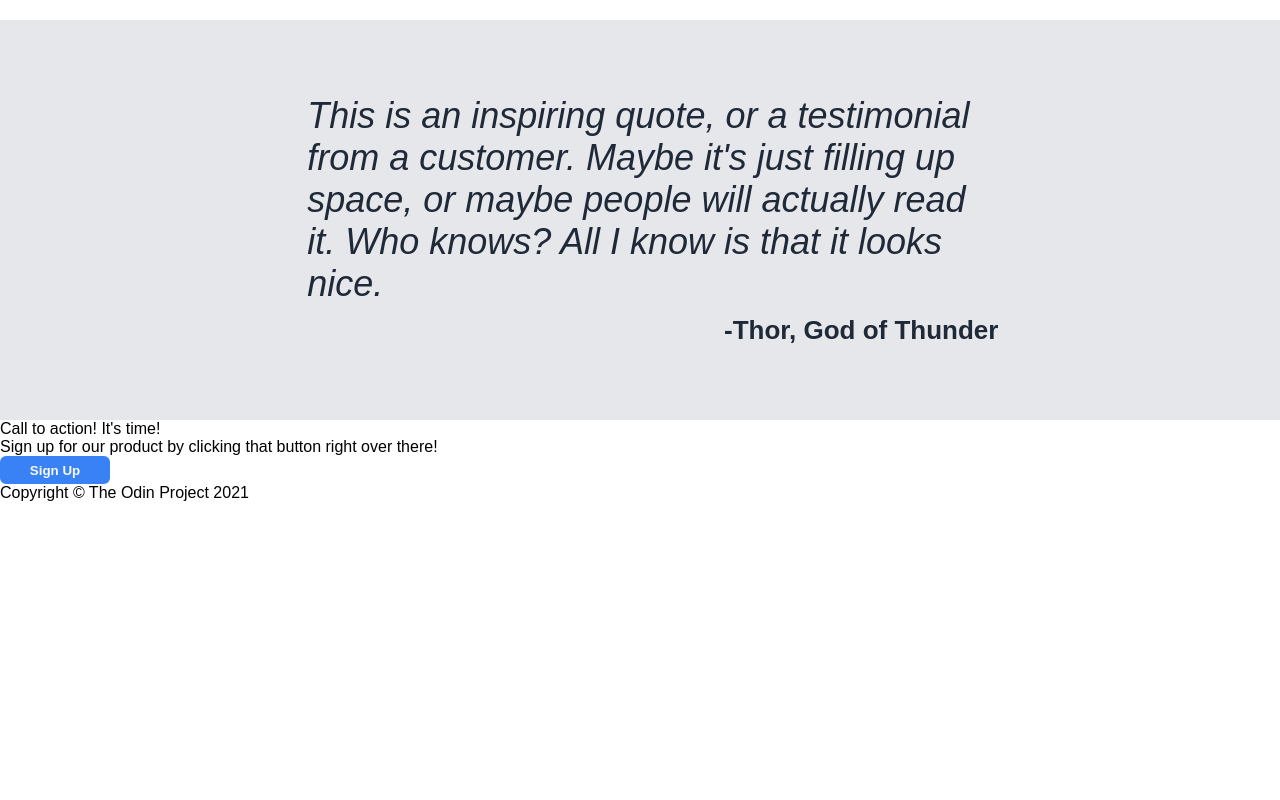
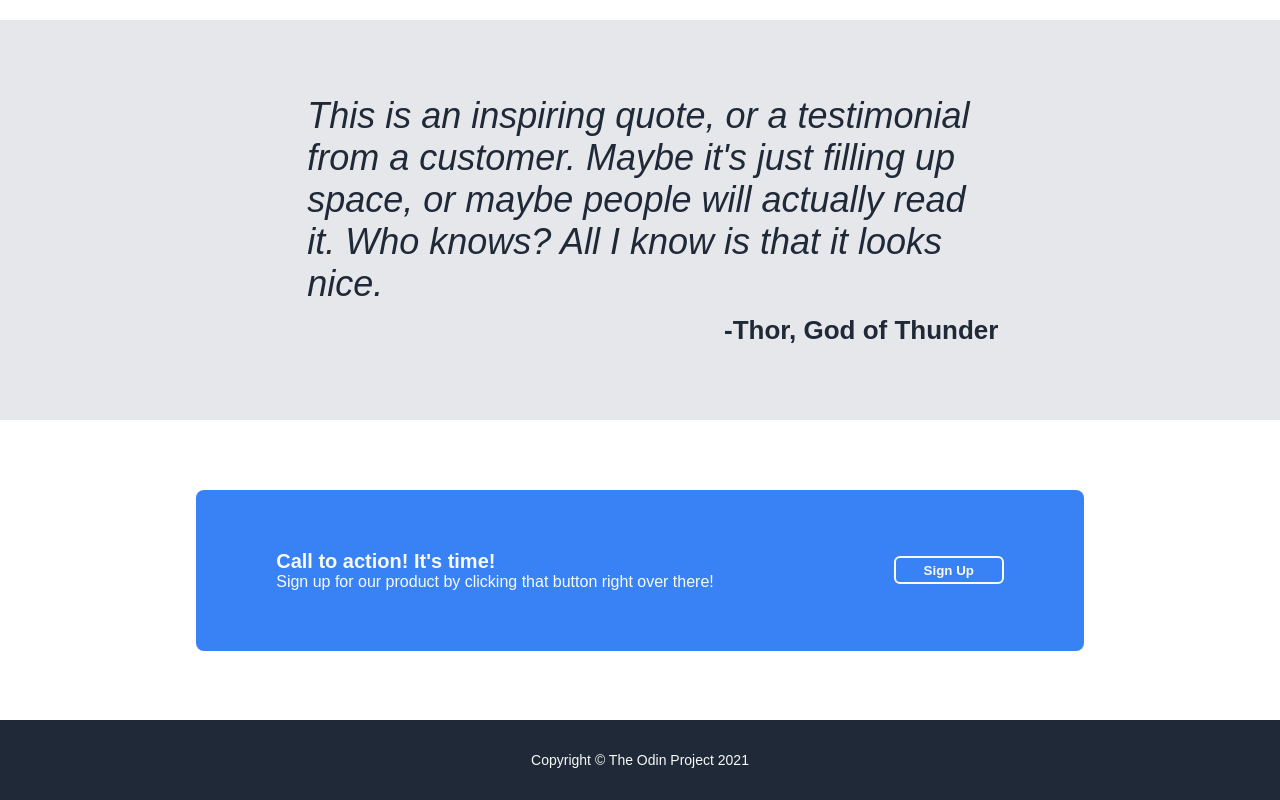
Before and after one commit to kpax10/landing-page, a plain HTML site: page index.html in a window 1280 px wide. Shown: the part 890-1690 px from the top of the page. Before the commit the page ends 1392 px from the top, so only its background shows below. Drawn offline with Linux system fonts and the light colour scheme.

Commit message:
Completed page

```diff
--- a/index.html
+++ b/index.html
@@ -60,10 +60,17 @@
             </div>
         </div>
 
-    <div>Call to action! It's time!</div>
-    <div>Sign up for our product by clicking that button right over there!</div>
-    <button>Sign Up</button>
-
+    <div class="action">
+        <div class="action-content">
+            <div class="left-action">
+                <div class="call-text">Call to action! It's time!</div>
+                <div class="sign-up-text">Sign up for our product by clicking that button right over there!</div>
+            </div>
+            <div class="right-action">
+                <button class="bottom-button">Sign Up</button>
+            </div>
+        </div>
+    </div>
     <footer>Copyright © The Odin Project 2021</footer>
 
 </body>
--- a/style.css
+++ b/style.css
@@ -119,7 +119,7 @@ img {
 .info-image {
     height: 200px;
     width: 200px;
-    border: solid #3882f6;
+    border: solid 5px #3882f6;
     border-radius: 10%;
 }
 
@@ -160,3 +160,51 @@ img {
     font-weight: bolder;
     font-size: 26px;
 }
+
+.action {
+    min-height: 300px;
+    display: flex;
+    justify-content: center;
+    align-items: center;
+}
+
+.action-content {
+    display:flex;
+    align-items: center;
+    background-color: #3882f6;
+    margin: 0px 10vw;
+    padding: 60px 80px;
+    border-radius: 8px;
+}
+
+.left-action {
+    color: #f9faf8;
+}
+
+.right-action {
+    padding-left: 180px;
+}
+
+.call-text {
+    font-weight: bold;
+    font-size: 20px;
+}
+
+.sign-up-text {
+    font-weight: 200;
+}
+
+.bottom-button {
+    border: solid 2px #f9faf8
+}
+
+footer {
+    display: flex;
+    justify-content: center;
+    align-items: center;
+    min-height: 80px;
+    background-color: #1f2937;
+    color: #f9faf8;
+    font-size: 14px;
+    font-weight: 200;
+}
```
